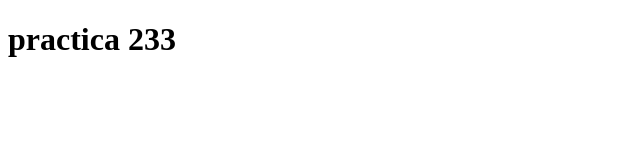
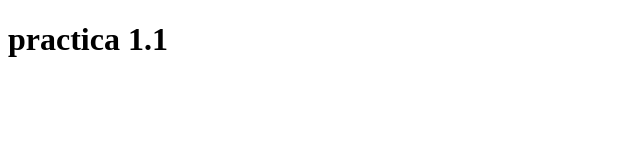
Before and after one commit to WeimarAg/2026_PRAC_UTN, a plain HTML site: page contacto.html in a window 1280 px wide. Shown: the full height of the page, 0-640 px from the left. Drawn offline with Linux system fonts and the light colour scheme.

Commit message:
segunda modificacion

```diff
--- a/contacto.html
+++ b/contacto.html
@@ -6,6 +6,6 @@
     <title>Document</title>
 </head>
 <body>
-    <h1>practica 233</h1>
+    <h1>practica 1.1</h1>
 </body>
 </html>
```
Also changed, not shown: index.html (+1 -0 lines), tarea-practica.txt (added).
